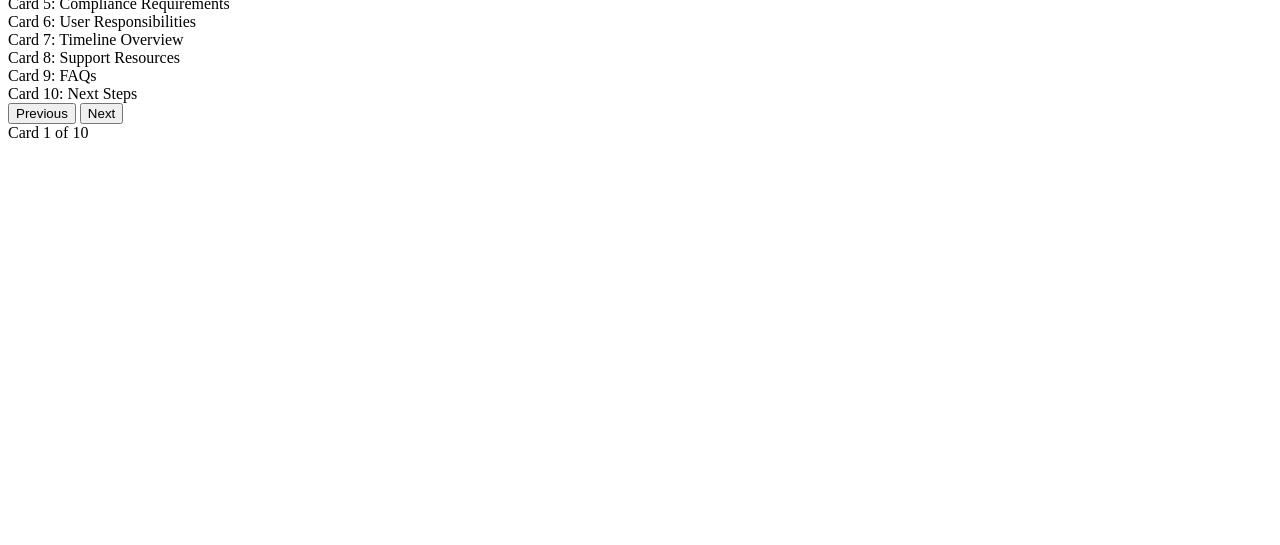
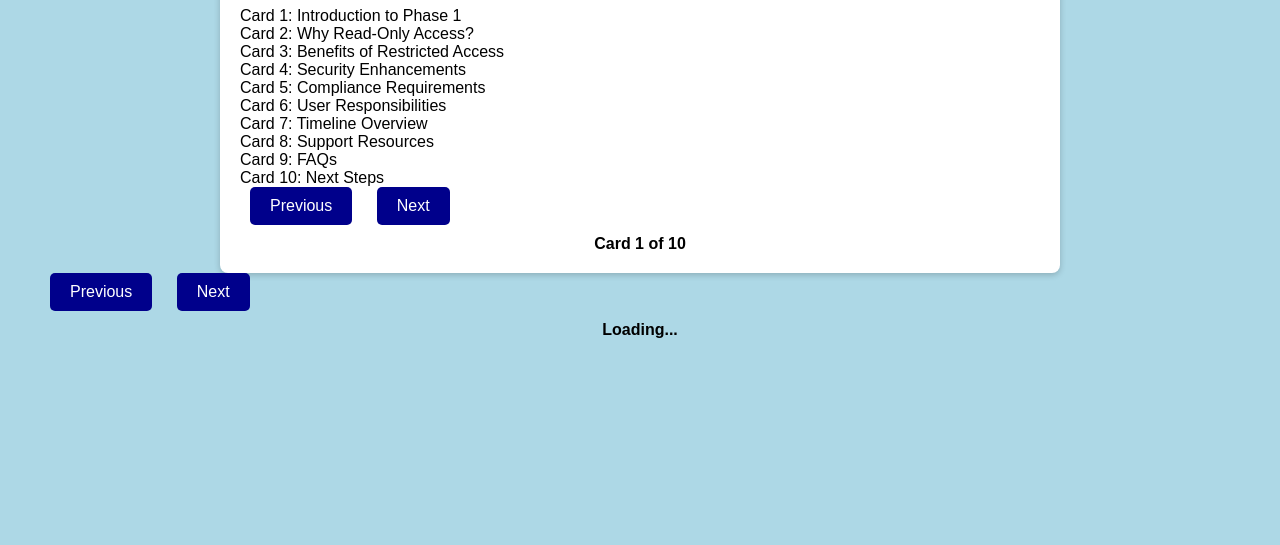
Before and after one commit to kdestro/SSC_FileShare_GroupDrive_Migration, a plain HTML site: page Phase1/index1.html in a window 1280 px wide. Shown: the part 255-800 px from the top of the page. Drawn offline with Linux system fonts and the light colour scheme.

Commit message:
Update index1.html
Fix for card viewer.

```diff
--- a/Phase1/index1.html
+++ b/Phase1/index1.html
@@ -1,23 +1,32 @@
 <!DOCTYPE html>
-<htmlos, Arial, sans-serif;
+<html lang="en">
+<head>
+  <meta charset="UTF-8">
+  <meta name="viewport" content="width=device-width, initial-scale=1.0">
+  <title>Phase 1 – Read-Only Restricted Access</title>
+  <style>
+    body {
+      font-family: Aptos, Arial, sans-serif;
       padding: 2em;
       background-color: #add8e6; /* Light blue background */
     }
     h1 {
-      color: #00008B; /* Dark blue heading */
+      #00008B;
       font-weight: bold;
     }
     p {
       margin-bottom: 1.5em;
     }
-    .card {
-      display: none;
-      padding: 20px;
+    .viewer {
+      max-width: 800px;
+      margin: 0 auto;
       background: white;
       border-radius: 8px;
       box-shadow: 0 2px 6px rgba(0,0,0,0.2);
-      margin-bottom: 20px;
-           margin-top: 15px;
+      padding: 20px;
+      min-height: 300px; /* Enough space for large text */
+      overflow-y: auto;
+   : 15px;
     }
     .nav-buttons button {
       background-color: #00008B;
@@ -34,6 +43,7 @@
       background-color: #27408b;
     }
     .progress {
+      text-align: center;
       margin-top: 10px;
       font-weight: bold;
     }
@@ -42,19 +52,23 @@
 <body>
   <h1>Phase 1 – Read-Only Restricted Access</h1>
   <p>This phase introduces the initiative and explains why we’re moving to cloud-based file sharing.</p>
-  <div id="cards-container"></div>
+
+  <!-- Card Viewer -->
+  <div class="viewer" id="cards-container"></div>
+
+  <!-- Navigation -->
+  <div class="nav-buttons">
+    <button id="prevBtn">Previous</button>
+    <button id="nextBtn">Next</button>
+  </div>
+  <div class="progress" id="progress">Loading...</div>
 
   <script>
-    // Load cards1.html into the container
     fetch('cards1.html')
-      .then(response => {
-        if (!response.ok) throw new Error('Network response was not ok');
-        return response.text();
-      })
+      .then(response => response.text())
       .then(data => {
         document.getElementById('cards-container').innerHTML = data;
 
-        // After loading, initialize card viewer logic
         const cards = document.querySelectorAll('.card');
         const progress = document.getElementById('progress');
         let currentIndex = 0;
```
